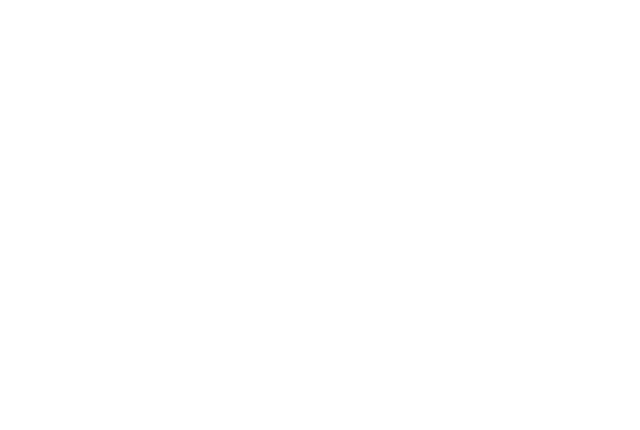
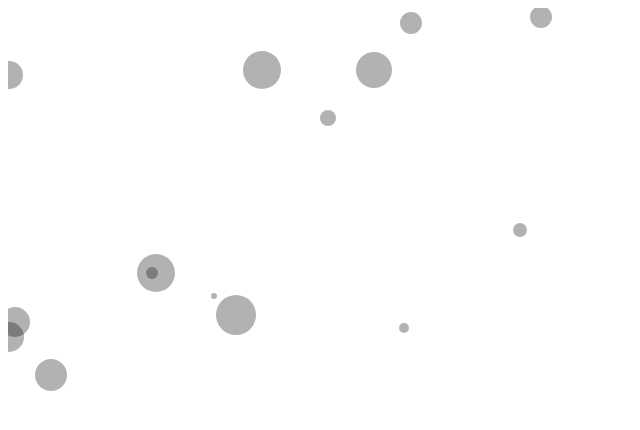
Before and after one commit to pkerpedjiev/2016-11-20-d3-zoom-event-filtering, a plain HTML site: page index.html in a window 1280 px wide. Shown: the whole page, without its empty margins (0-640 px from the left). Drawn offline with nearby package versions, Linux system fonts and the light colour scheme.

Commit message:
Added circles

```diff
--- a/index.html
+++ b/index.html
@@ -4,6 +4,7 @@
 <body>
 <div id="zoom-filtering-div">
 </div>
+<link href="style.css" rel="stylesheet" />
 <script src="https://cdnjs.cloudflare.com/ajax/libs/d3/4.3.0/d3.js"></script>
 <script src="script.js"></script>
 <script>
--- a/script.js
+++ b/script.js
@@ -1,6 +1,23 @@
 function zoomFiltering(divId) {
+    var width = 550, height=400, maxR=20;
+
     var svg = d3.select(divId)
                 .append('svg')
-                .attr('width', 550)
-                .attr('height', 400)
+                .attr('width', width)
+                .attr('height', height)
+
+    // create 15 circles
+    var circles = [];
+    for (var i = 0; i < 15; i++)
+        circles.push({'x': 1+Math.floor(Math.random() * width),
+                'y': 1+Math.floor(Math.random() * height),
+                'r': 1+Math.floor(Math.random() * maxR)});
+
+    svg.selectAll('circle')
+        .data(circles)
+        .enter()
+        .append('circle')
+        .attr('cx', function(d) { return d.x; })
+        .attr('cy', function(d) { return d.y; })
+        .attr('r', function(d) { return d.r; })
 }
--- /dev/null
+++ b/style.css
@@ -0,0 +1,4 @@
+circle {
+    fill: black;
+    opacity: 0.3;
+}
```
